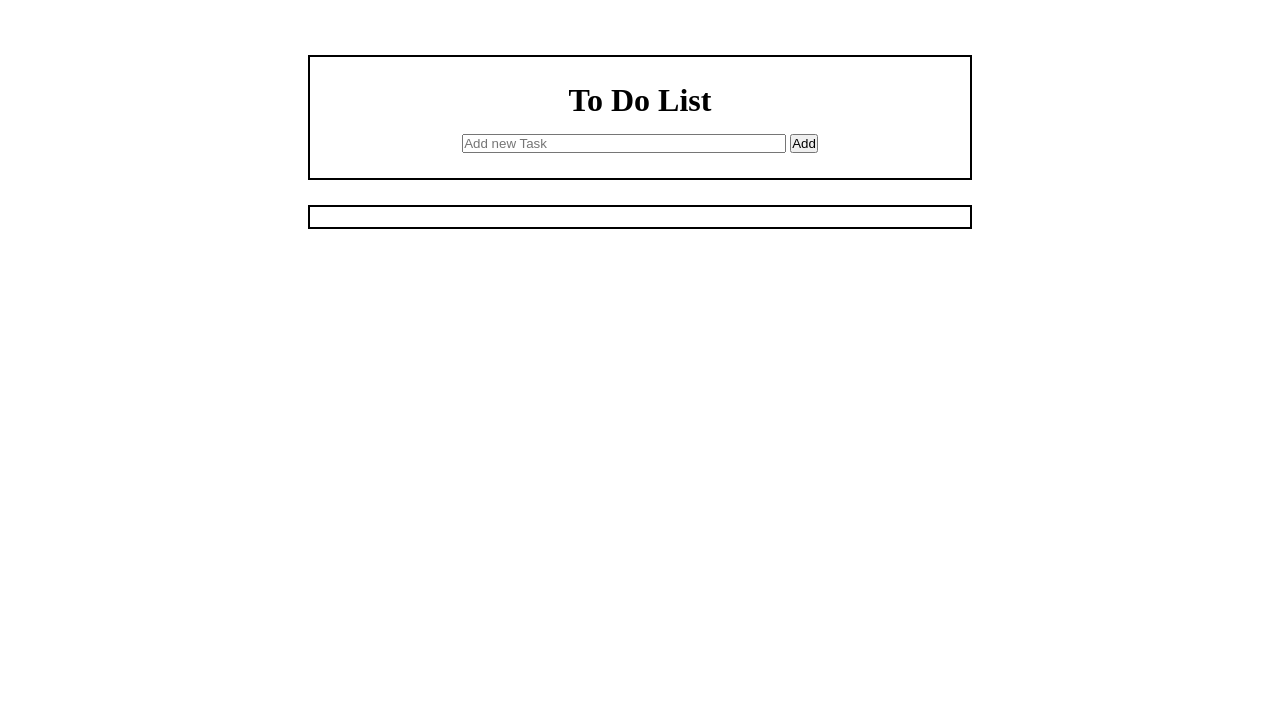
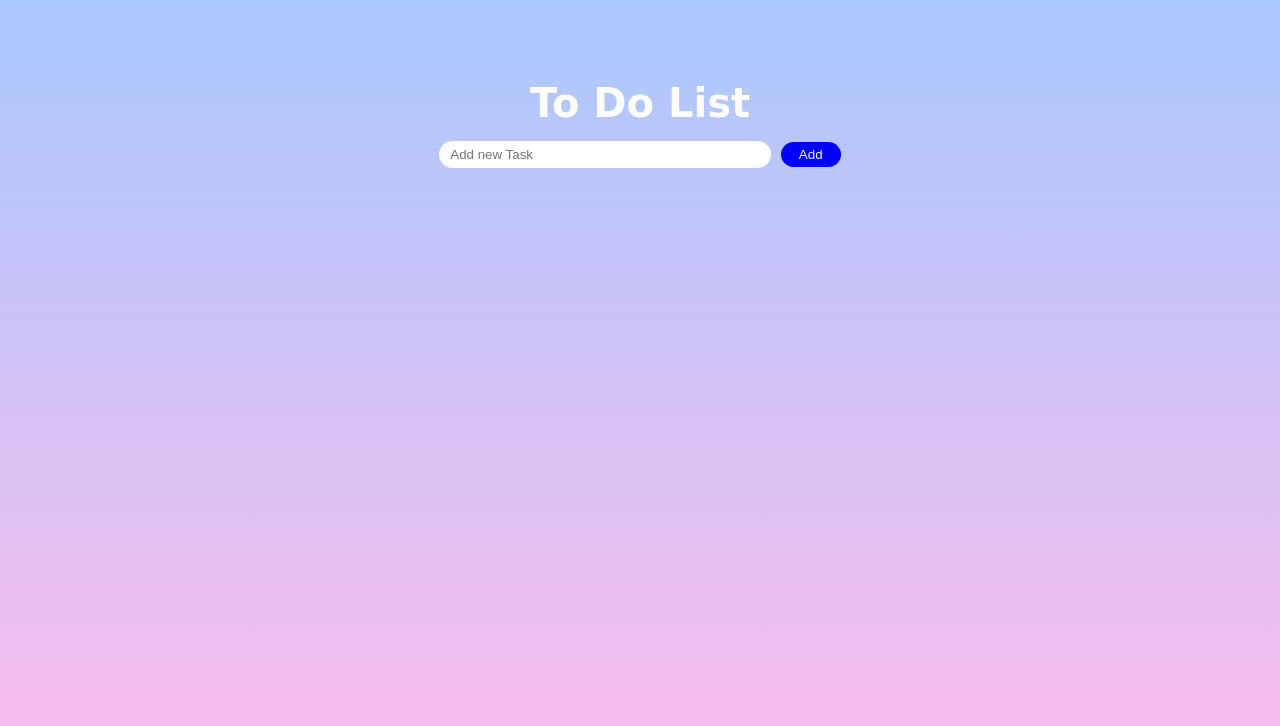
Before and after one commit to pepperm1ntt/To-Do-List, a plain HTML site: page index.html in a window 1280 px wide. Drawn offline with Linux system fonts and the light colour scheme; a web font is replaced by a local one.

Commit message:
css styling

```diff
--- a/index.html
+++ b/index.html
@@ -8,6 +8,11 @@
         <meta name="description" content="">
         <meta name="viewport" content="width=device-width, initial-scale=1">
         <link rel="stylesheet" href="styles.css">
+
+        <link rel="preconnect" href="https://fonts.googleapis.com">
+<link rel="preconnect" href="https://fonts.gstatic.com" crossorigin>
+<link href="https://fonts.googleapis.com/css2?family=Playwrite+CU:wght@100..400&display=swap" rel="stylesheet">
+
     </head>
     <body>
         <div id="addTaskWindow" class="center">
--- a/styles.css
+++ b/styles.css
@@ -1,10 +1,17 @@
 * {
     margin: 0;
     padding: 0;
+    font-family: Arial, Helvetica, sans-serif;
+
+}
+
+html {
+    background-color: #A9C9FF;
+    background-image: linear-gradient(180deg, #A9C9FF 0%, #FFBBEC 100%);
+    height: 100%;
 }
 
 .center {
-    border: 2px solid;
     margin: auto;
     width: 50%;
     padding: 10px;
@@ -18,9 +25,30 @@
 
   h1 {
     padding: 15px;
+    font-family: "Playwrite CU", cursive;
+    font-optical-sizing: auto;
+    font-style: normal;
+    color: white;
+    font-size: 2.5em;
   }
 
   #taskInput {
     margin-bottom: 15px;
     width: 50%;
+    height: 25px;
+    background-color: white;
+    border-radius: 25px;;
+    padding-left: 10px;
+    border: 1px solid transparent;
   }
+
+  #addBtn {
+    width: 60px;
+    height: 25px;
+    border: none;
+    border-radius: 25px;
+    color: white;
+    background-color: blue;;
+    margin-left: 5px;
+
+  }
```
